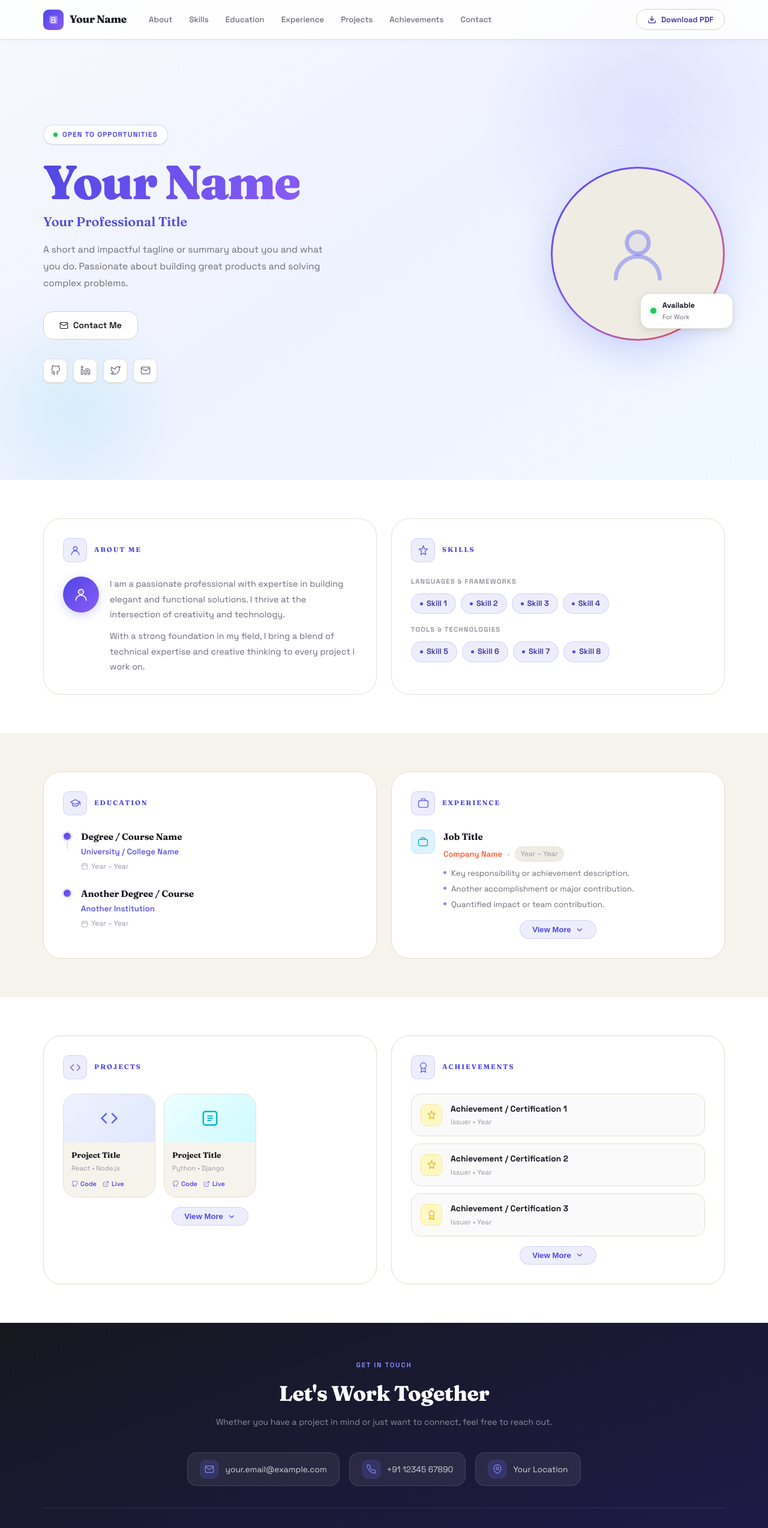
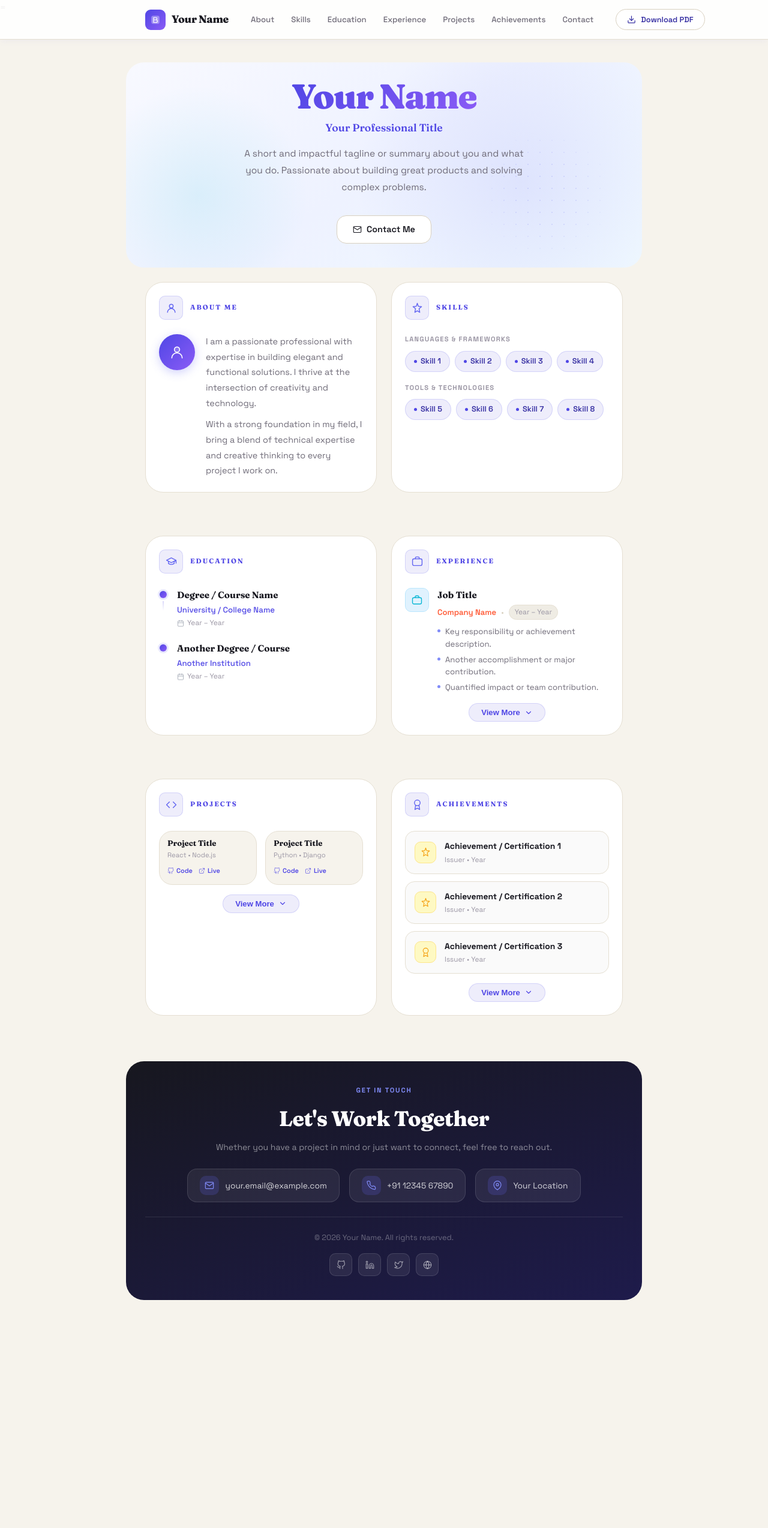
Before and after one commit to Jhalak134/Resume-Portfolio-Generator, a website: page template1.html in a window 1280 px wide. Shown: the top 2547 px of the page at 60% size. After the commit the page ends 2199 px from the top, so only its background shows below. Drawn offline with Linux system fonts and the light colour scheme.

Commit message:
update template1 & template2 ui

```diff
--- a/template1.html
+++ b/template1.html
@@ -1,4 +1,4 @@
-<!DOCTYPE html>
+=<!DOCTYPE html>
 <html lang="en">
 <head>
   <meta charset="UTF-8" />
@@ -47,6 +47,7 @@
       --nav-h:      66px;
       --font-head:  'Fraunces', 'Georgia', serif;
       --font-body:  'Space Grotesk', system-ui, sans-serif;
+      --page-max:   860px;
     }
 
     /* ═══════════════════════════════════════════
@@ -100,7 +101,7 @@
       box-shadow: 0 4px 20px rgba(99,102,241,.12);
     }
     .nav-inner {
-      max-width: 1200px;
+      max-width: var(--page-max);
       margin-inline: auto;
       padding-inline: 32px;
       height: 100%;
@@ -185,16 +186,24 @@
        HERO SECTION
     ═══════════════════════════════════════════ */
     #hero {
-      min-height: 100vh;
       display: flex;
       align-items: center;
-      padding-top: var(--nav-h);
+      padding: calc(var(--nav-h) + 12px) 24px 12px;
+      background: var(--bg);
+      position: relative;
+      overflow: hidden;
+    }
+    .hero-box {
+      max-width: var(--page-max);
+      margin-inline: auto;
+      width: 100%;
+      border-radius: var(--radius-xl);
       background: linear-gradient(145deg, #f8f9ff 0%, #eef2ff 50%, #f0f9ff 100%);
       position: relative;
       overflow: hidden;
     }
     /* Decorative circles */
-    #hero::before {
+    .hero-box::before {
       content: '';
       position: absolute;
       width: 600px; height: 600px;
@@ -203,7 +212,7 @@
       top: -100px; right: -100px;
       pointer-events: none;
     }
-    #hero::after {
+    .hero-box::after {
       content: '';
       position: absolute;
       width: 400px; height: 400px;
@@ -225,17 +234,19 @@
     }
 
     .hero-inner {
-      max-width: 1200px;
+      max-width: var(--page-max);
       margin-inline: auto;
-      padding: 60px 32px 80px;
-      display: grid;
-      grid-template-columns: 1fr auto;
-      gap: 60px;
+      padding: 28px 32px 8px;
+      display: flex;
+      flex-direction: column;
       align-items: center;
+      text-align: center;
+      gap: 18px;
       position: relative;
       z-index: 1;
       width: 100%;
     }
+    .hero-text { display: flex; flex-direction: column; align-items: center; }
 
     /* Status badge */
     .hero-tag {
@@ -268,7 +279,7 @@
     /* Name */
     .hero-name {
       font-family: var(--font-head);
-      font-size: clamp(2.8rem, 6.5vw, 5rem);
+      font-size: clamp(2.2rem, 5vw, 3.6rem);
       font-weight: 900;
       line-height: 1.0;
       letter-spacing: -2px;
@@ -284,7 +295,7 @@
 
     .hero-title {
       font-family: var(--font-head);
-      font-size: clamp(1rem, 2.5vw, 1.35rem);
+      font-size: clamp(0.9rem, 2vw, 1.1rem);
       font-weight: 600;
       color: var(--primary);
       margin-bottom: 16px;
@@ -294,7 +305,7 @@
       font-size: 0.97rem;
       line-height: 1.8;
       max-width: 480px;
-      margin-bottom: 32px;
+      margin: 0 auto 32px;
     }
 
     /* CTA Buttons */
@@ -302,6 +313,7 @@
       display: flex;
       gap: 14px;
       flex-wrap: wrap;
+      justify-content: center;
       margin-bottom: 32px;
     }
     .btn-primary {
@@ -348,6 +360,7 @@
     .hero-socials {
       display: flex;
       align-items: center;
+      justify-content: center;
       gap: 10px;
     }
     .social-icon {
@@ -370,7 +383,7 @@
     /* Profile photo */
     .hero-photo { position: relative; flex-shrink: 0; }
     .hero-photo-ring {
-      width: 290px; height: 290px;
+      width: 220px; height: 220px;
       border-radius: 50%;
       padding: 3px;
       background: linear-gradient(135deg, var(--primary), var(--accent2), var(--accent));
@@ -425,13 +438,11 @@
        SECTION ROW CONTAINERS
     ═══════════════════════════════════════════ */
     .section-row {
-      padding-block: 64px;
-    }
-    .section-row:nth-child(even) { background: #fff; }
-    .section-row:nth-child(odd)  { background: var(--bg); }
+      padding-block: 36px;
+    }
 
     .container {
-      max-width: 1200px;
+      max-width: var(--page-max);
       margin-inline: auto;
       padding-inline: 32px;
     }
@@ -448,7 +459,7 @@
       background: #fff;
       border: 1.5px solid var(--border);
       border-radius: var(--radius-xl);
-      padding: 32px;
+      padding: 22px;
       position: relative;
       overflow: hidden;
       transition: border-color var(--transition), box-shadow var(--transition), transform var(--transition);
@@ -762,8 +773,21 @@
       font-weight: 700;
       color: var(--text);
       margin-bottom: 3px;
-    }
-    .project-tech { font-size: 0.7rem; color: var(--text-subtle); margin-bottom: 8px; }
+      display: -webkit-box;
+      -webkit-line-clamp: 2;
+      -webkit-box-orient: vertical;
+      overflow: hidden;
+      text-overflow: ellipsis;
+      line-height: 1.3;
+    }
+    .project-tech {
+      font-size: 0.7rem;
+      color: var(--text-subtle);
+      margin-bottom: 8px;
+      white-space: nowrap;
+      overflow: hidden;
+      text-overflow: ellipsis;
+    }
     .project-links { display: flex; gap: 10px; }
     .project-link {
       font-size: 0.68rem;
@@ -813,18 +837,20 @@
        CONTACT / FOOTER
     ═══════════════════════════════════════════ */
     #contact {
+      background: var(--bg);
+      padding-block: 40px 32px;
+      color: rgba(255,255,255,0.85);
+    }
+    .contact-inner {
+      max-width: var(--page-max);
+      margin-inline: auto;
+      padding: 40px 32px;
       background: linear-gradient(160deg, var(--text) 0%, #1e1b4b 100%);
-      padding-block: 56px 44px;
-      color: rgba(255,255,255,0.85);
-    }
-    .contact-inner {
-      max-width: 1200px;
-      margin-inline: auto;
-      padding-inline: 32px;
+      border-radius: var(--radius-xl);
     }
     .contact-top {
       text-align: center;
-      margin-bottom: 40px;
+      margin-bottom: 24px;
     }
     .contact-eyebrow {
       display: inline-block;
@@ -851,8 +877,8 @@
       justify-content: center;
       flex-wrap: wrap;
       gap: 16px;
-      margin-bottom: 36px;
-      padding-bottom: 36px;
+      margin-bottom: 24px;
+      padding-bottom: 24px;
       border-bottom: 1px solid rgba(255,255,255,.1);
     }
     .contact-pill {
@@ -883,9 +909,9 @@
     /* Bottom row */
     .contact-bottom {
       display: flex;
+      flex-direction: column;
       align-items: center;
-      justify-content: space-between;
-      flex-wrap: wrap;
+      justify-content: center;
       gap: 16px;
     }
     .contact-copyright { font-size: 0.8rem; color: rgba(255,255,255,.35); }
@@ -1075,14 +1101,10 @@
        HERO
   ══════════════════════════════════════════ -->
   <section id="hero">
+    <div class="hero-box">
     <div class="hero-dots" aria-hidden="true"></div>
     <div class="hero-inner">
       <div class="hero-text">
-        <div class="hero-tag">
-          <span class="hero-tag-dot"></span>
-          Open to Opportunities
-        </div>
-
         <h1 class="hero-name" id="hero-name">
           <span>Your Name</span>
         </h1>
@@ -1101,49 +1123,15 @@
             Contact Me
           </a>
         </div>
-
-        <div class="hero-socials">
-          <a href="#" class="social-icon" id="social-github" aria-label="GitHub" title="GitHub">
-            <svg width="17" height="17" viewBox="0 0 24 24" fill="none"><path d="M9 19c-5 1.5-5-2.5-7-3m14 6v-3.87a3.37 3.37 0 0 0-.94-2.61c3.14-.35 6.44-1.54 6.44-7A5.44 5.44 0 0 0 20 4.77 5.07 5.07 0 0 0 19.91 1S18.73.65 16 2.48a13.38 13.38 0 0 0-7 0C6.27.65 5.09 1 5.09 1A5.07 5.07 0 0 0 5 4.77a5.44 5.44 0 0 0-1.5 3.78c0 5.42 3.3 6.61 6.44 7A3.37 3.37 0 0 0 9 18.13V22" stroke="currentColor" stroke-width="1.8" stroke-linecap="round" stroke-linejoin="round"/></svg>
-          </a>
-          <a href="#" class="social-icon" id="social-linkedin" aria-label="LinkedIn" title="LinkedIn">
-            <svg width="17" height="17" viewBox="0 0 24 24" fill="none"><path d="M16 8a6 6 0 0 1 6 6v7h-4v-7a2 2 0 0 0-2-2 2 2 0 0 0-2 2v7h-4v-7a6 6 0 0 1 6-6z" stroke="currentColor" stroke-width="1.8" stroke-linecap="round" stroke-linejoin="round"/><rect x="2" y="9" width="4" height="12" stroke="currentColor" stroke-width="1.8" stroke-linejoin="round"/><circle cx="4" cy="4" r="2" stroke="currentColor" stroke-width="1.8"/></svg>
-          </a>
-          <a href="#" class="social-icon" id="social-twitter" aria-label="Twitter" title="Twitter">
-            <svg width="17" height="17" viewBox="0 0 24 24" fill="none"><path d="M23 3a10.9 10.9 0 0 1-3.14 1.53 4.48 4.48 0 0 0-7.86 3v1A10.66 10.66 0 0 1 3 4s-4 9 5 13a11.64 11.64 0 0 1-7 2c9 5 20 0 20-11.5a4.5 4.5 0 0 0-.08-.83A7.72 7.72 0 0 0 23 3z" stroke="currentColor" stroke-width="1.8" stroke-linecap="round" stroke-linejoin="round"/></svg>
-          </a>
-          <a href="mailto:your@email.com" class="social-icon" id="social-email" aria-label="Email" title="Email">
-            <svg width="17" height="17" viewBox="0 0 24 24" fill="none"><path d="M4 4h16c1.1 0 2 .9 2 2v12c0 1.1-.9 2-2 2H4c-1.1 0-2-.9-2-2V6c0-1.1.9-2 2-2z" stroke="currentColor" stroke-width="1.8" stroke-linejoin="round"/><polyline points="22,6 12,13 2,6" stroke="currentColor" stroke-width="1.8" stroke-linecap="round"/></svg>
-          </a>
-        </div>
       </div>
-
-      <!-- Profile Photo -->
-      <div class="hero-photo">
-        <div class="hero-photo-ring">
-          <div class="hero-photo-inner" id="hero-photo-wrap">
-            <!-- Replace with: <img src="photo.jpg" alt="Your Name"> -->
-            <svg width="110" height="110" viewBox="0 0 24 24" fill="none" id="profile-placeholder">
-              <circle cx="12" cy="8" r="4" stroke="rgba(99,102,241,0.45)" stroke-width="1.5" fill="rgba(99,102,241,0.08)"/>
-              <path d="M20 21a8 8 0 1 0-16 0" stroke="rgba(99,102,241,0.45)" stroke-width="1.5" stroke-linecap="round"/>
-            </svg>
-          </div>
-        </div>
-        <div class="hero-photo-badge">
-          <div class="badge-dot"></div>
-          <div>
-            <div class="badge-text">Available</div>
-            <div class="badge-sub">For Work</div>
-          </div>
-        </div>
-      </div>
+    </div>
     </div>
   </section>
 
   <!-- ══════════════════════════════════════════
        ABOUT + SKILLS
   ══════════════════════════════════════════ -->
-  <div class="section-row" style="background:#fff;">
+  <div class="section-row" style="padding-top:12px;">
     <div class="container">
       <div class="two-col">
 
@@ -1197,7 +1185,7 @@
   <!-- ══════════════════════════════════════════
        EDUCATION + EXPERIENCE
   ══════════════════════════════════════════ -->
-  <div class="section-row" style="background:var(--bg);">
+  <div class="section-row">
     <div class="container">
       <div class="two-col">
 
@@ -1310,7 +1298,7 @@
   <!-- ══════════════════════════════════════════
        PROJECTS + ACHIEVEMENTS
   ══════════════════════════════════════════ -->
-  <div class="section-row" style="background:#fff;">
+  <div class="section-row">
     <div class="container">
       <div class="two-col">
 
@@ -1326,9 +1314,6 @@
           <!-- Always visible: first 2 projects -->
           <div class="projects-grid" id="projects-visible">
             <div class="project-card" id="project-1">
-              <div class="project-thumb t1">
-                <svg width="30" height="30" viewBox="0 0 24 24" fill="none"><polyline points="16 18 22 12 16 6" stroke="#6366f1" stroke-width="2" stroke-linecap="round" stroke-linejoin="round"/><polyline points="8 6 2 12 8 18" stroke="#6366f1" stroke-width="2" stroke-linecap="round" stroke-linejoin="round"/></svg>
-              </div>
               <div class="project-info">
                 <div class="project-name" id="p1-name">Project Title</div>
                 <div class="project-tech" id="p1-tech">React • Node.js</div>
@@ -1339,9 +1324,6 @@
               </div>
             </div>
             <div class="project-card" id="project-2">
-              <div class="project-thumb t2">
-                <svg width="30" height="30" viewBox="0 0 24 24" fill="none"><rect x="3" y="3" width="18" height="18" rx="3" stroke="#06b6d4" stroke-width="2"/><path d="M9 9h6M9 12h6M9 15h4" stroke="#06b6d4" stroke-width="1.5" stroke-linecap="round"/></svg>
-              </div>
               <div class="project-info">
                 <div class="project-name" id="p2-name">Project Title</div>
                 <div class="project-tech" id="p2-tech">Python • Django</div>
@@ -1357,9 +1339,6 @@
           <div class="collapsible-content" id="projects-extra">
             <div class="projects-grid" style="margin-top:14px;">
               <div class="project-card" id="project-3">
-                <div class="project-thumb t3">
-                  <svg width="30" height="30" viewBox="0 0 24 24" fill="none"><circle cx="12" cy="12" r="9" stroke="#a78bfa" stroke-width="2"/><path d="M12 8v4l3 3" stroke="#a78bfa" stroke-width="1.8" stroke-linecap="round" stroke-linejoin="round"/></svg>
-                </div>
                 <div class="project-info">
                   <div class="project-name" id="p3-name">Project Title</div>
                   <div class="project-tech" id="p3-tech">Vue • Firebase</div>
@@ -1370,9 +1349,6 @@
                 </div>
               </div>
               <div class="project-card" id="project-4">
-                <div class="project-thumb t4">
-                  <svg width="30" height="30" viewBox="0 0 24 24" fill="none"><path d="M12 2l2.09 6.26L21 9l-5.27 4.27 1.45 7.73L12 17.77l-5.18 3.23 1.45-7.73L3 9l6.91-.74z" stroke="#f59e0b" stroke-width="2" stroke-linejoin="round"/></svg>
-                </div>
                 <div class="project-info">
                   <div class="project-name" id="p4-name">Project Title</div>
                   <div class="project-tech" id="p4-tech">Flutter • Dart</div>
@@ -1675,6 +1651,25 @@
       }[c]));
     }
 
+    // Defensive display-side safety net: strips stray leading numbering
+    // ("1. ", "2) ", "- ") that may have leaked into a name/degree field,
+    // regardless of which parser (backend or client-side fallback)
+    // produced the data.
+    function cleanLabel(str) {
+      if (str == null) return '';
+      return String(str).replace(/^\s*(?:\d+[.)]|[-•*])\s+/, '').replace(/\s+/g, ' ').trim();
+    }
+
+    // Flags obviously-broken fragments: empty, a lone character, or text
+    // that starts with a lowercase conjunction/article — a tell-tale sign
+    // of a sentence-tail that leaked from the previous item (e.g. "and
+    // grades."). Used to drop garbled entries rather than render them.
+    function isDegenerateLabel(str) {
+      const s = cleanLabel(str);
+      if (!s || s.length <= 2) return true;
+      return /^(and|or|but|with|the|a|an)\s/i.test(s);
+    }
+
     // Hides an entire section-card when its data is empty, removes its
       // matching nav link (desktop + mobile share the same href), and fixes
       // up the two-column grid so we don't leave an empty gap behind.
@@ -1761,11 +1756,11 @@
 
                 <div>
                     <div class="edu-degree">
-                        ${escapeHtml(edu.degree || edu.course || '')}
+                        ${escapeHtml(cleanLabel(edu.degree || edu.course || ''))}
                     </div>
 
                     <div class="edu-school">
-                        ${escapeHtml(edu.institution || edu.school || edu.university || '')}
+                        ${escapeHtml(cleanLabel(edu.institution || edu.school || edu.university || ''))}
                     </div>
 
                     <div class="edu-year">
@@ -1830,13 +1825,12 @@
           `<circle cx="12" cy="12" r="9" stroke="#a78bfa" stroke-width="2"/><path d="M12 8v4l3 3" stroke="#a78bfa" stroke-width="1.8" stroke-linecap="round" stroke-linejoin="round"/>`,
           `<path d="M12 2l2.09 6.26L21 9l-5.27 4.27 1.45 7.73L12 17.77l-5.18 3.23 1.45-7.73L3 9l6.91-.74z" stroke="#f59e0b" stroke-width="2" stroke-linejoin="round"/>`,
         ];
-        const renderProj = (arr) => arr.map((p, i) => `
+        const renderProj = (arr) => arr
+          .filter(p => !isDegenerateLabel(p.name))
+          .map((p, i) => `
           <div class="project-card">
-            <div class="project-thumb ${thumbClasses[i % 4]}">
-              <svg width="30" height="30" viewBox="0 0 24 24" fill="none">${projSvgs[i % 4]}</svg>
-            </div>
             <div class="project-info">
-              <div class="project-name">${escapeHtml(p.name || 'Project')}</div>
+              <div class="project-name">${escapeHtml(cleanLabel(p.name) || 'Project')}</div>
               <div class="project-tech">${escapeHtml(p.tech || '')}</div>
               <div class="project-links">
                 ${p.github && p.github !== '#' ? `<a href="${escapeHtml(p.github)}" class="project-link" target="_blank">Code</a>` : ''}
```
Also changed, not shown: app.js (+12 -2 lines), template2.html (+42 -59 lines), 1 other file.
